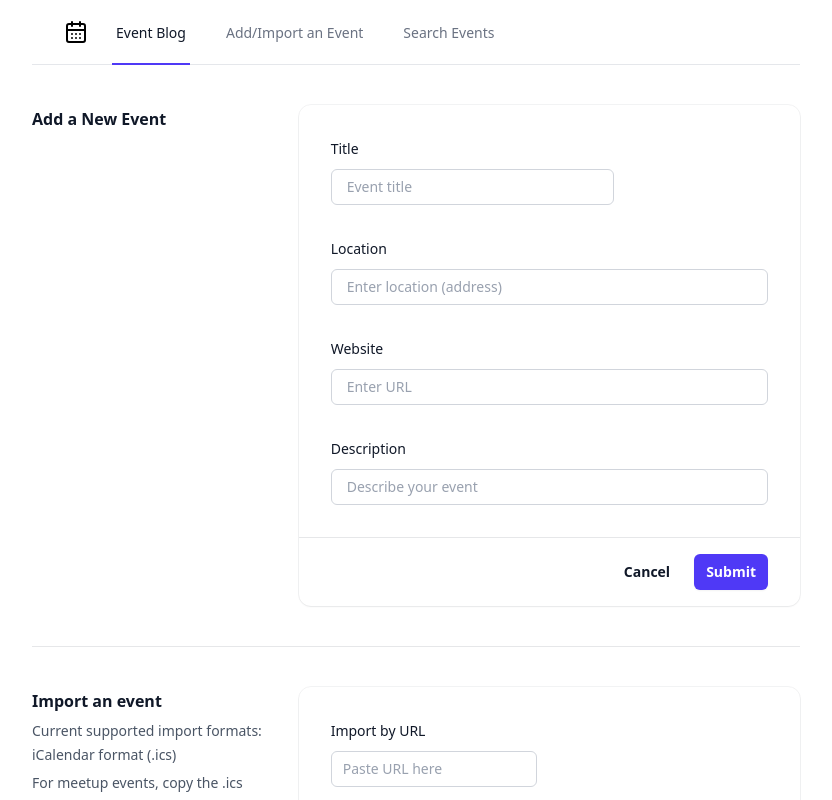
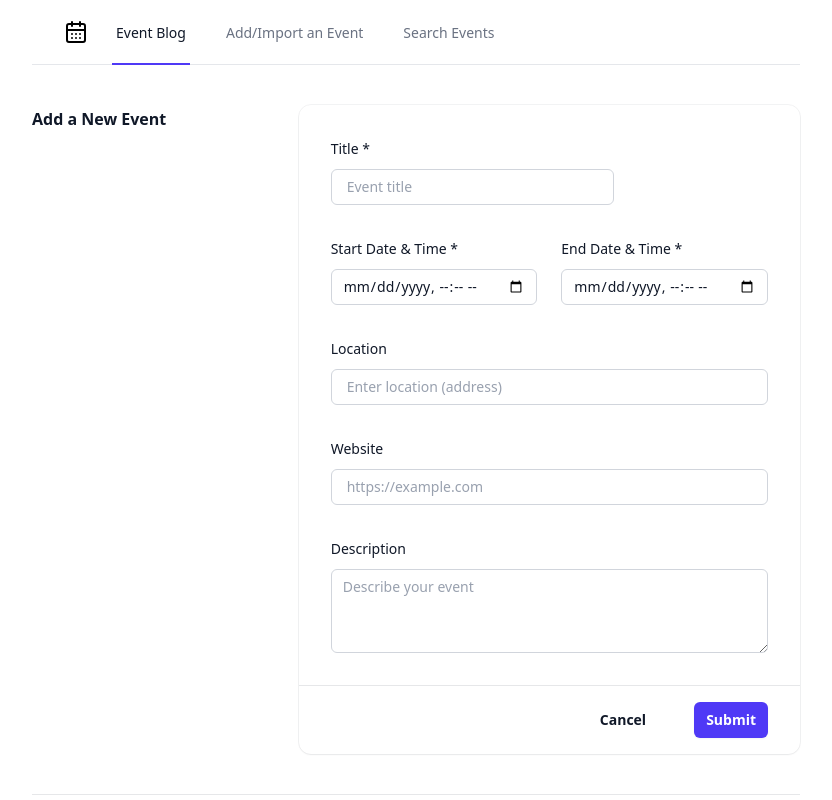
Before and after one commit to Flite999/techpdx-calendar, a Next.js app: page /add-event in a window 1280 px wide. Shown: the top 800 px of the page, without its empty margins (224-1056 px from the left). Built offline with nearby package versions, Linux system fonts and the light colour scheme.

Commit message:
add event functionality

```diff
--- a/package.json
+++ b/package.json
@@ -20,7 +20,8 @@
     "react": "19.1.0",
     "react-dom": "19.1.0",
     "tailwind-merge": "^3.3.1",
-    "tailwindcss-animate": "^1.0.7"
+    "tailwindcss-animate": "^1.0.7",
+    "zod": "^4.1.8"
   },
   "devDependencies": {
     "@eslint/eslintrc": "^3",
--- /dev/null
+++ b/src/app/actions.ts
@@ -0,0 +1,68 @@
+'use server'
+
+export type AddEventState = {
+    message: string;
+    errors: {
+        title?: string[];
+        start_time?: string[];
+        end_time?: string[];
+        location?: string[];
+        website?: string[];
+        description?: string[];
+    };
+};
+
+
+import { z } from 'zod'
+import prisma from '../../lib/prisma'
+
+const schema = z.object({
+    title: z.string({ message: 'Invalid Title' }),
+    start_time: z.string({ message: 'Invalid Date' }),
+    end_time: z.string({ message: 'Invalid Date' }),
+    website: z.string({ message: 'Invalid Website' }),
+    description: z.string({ message: 'Invalid Description' }),
+    location: z.string({ message: 'Invalid Location' })
+})
+
+
+export async function addEventToDB(initialState: any, formData: FormData) {
+    const validatedFields = schema.safeParse({
+        title: formData.get('title'),
+        start_time: formData.get('start_time'),
+        end_time: formData.get('end_time'),
+        website: formData.get('website'),
+        description: formData.get('description'),
+        location: formData.get('location')
+    })
+
+    if (!validatedFields.success) {
+        return {
+            errors: validatedFields.error.flatten().fieldErrors,
+            message: 'Failed to create event. Please check your inputs.'
+        }
+    }
+    try {
+        await prisma.event.create({
+            data: {
+                title: validatedFields.data.title,
+                start_time: new Date(validatedFields.data.start_time),
+                end_time: new Date(validatedFields.data.end_time),
+                website: validatedFields.data.website,
+                description: validatedFields.data.description,
+                location: validatedFields.data.location,
+            },
+        })
+
+        return {
+            message: 'Event created successfully!',
+            errors: {}
+        }
+    } catch (error) {
+        console.error('Database error:', error)
+        return {
+            message: 'Error: Failed to create event.',
+            errors: {}
+        }
+    }
+}
--- a/src/app/add-event/page.tsx
+++ b/src/app/add-event/page.tsx
@@ -1,5 +1,6 @@
 import AddEvent from '../components/AddEvent'
 import ImportEvent from '../components/ImportEvent'
+
 
 export default async function Page() {
     return (
--- a/src/app/components/AddEvent.tsx
+++ b/src/app/components/AddEvent.tsx
@@ -1,31 +1,76 @@
+
+'use client'
+
+
+import { useActionState } from "react"
+import { addEventToDB, AddEventState } from "../actions"
+
+const initialState: AddEventState = {
+    message: '',
+    errors: {}
+};
 
 export default function AddEvent() {
+    const [state, formAction, pending] = useActionState<AddEventState, FormData>(addEventToDB, initialState)
+
     return (
         <div className="grid grid-cols-1 gap-x-8 gap-y-8 py-10 md:grid-cols-3">
             <div className="px-4 sm:px-0">
                 <h2 className="text-base/7 font-semibold text-gray-900 dark:text-white">Add a New Event</h2>
             </div>
-            <form className="bg-white shadow-xs outline outline-gray-900/5 sm:rounded-xl md:col-span-2 dark:bg-gray-800/50 dark:shadow-none dark:-outline-offset-1 dark:outline-white/10">
+            <form action={formAction} className="bg-white shadow-xs outline outline-gray-900/5 sm:rounded-xl md:col-span-2 dark:bg-gray-800/50 dark:shadow-none dark:-outline-offset-1 dark:outline-white/10">
                 <div className="px-4 py-6 sm:p-8">
                     <div className="grid max-w-2xl grid-cols-1 gap-x-6 gap-y-8 sm:grid-cols-6">
                         <div className="sm:col-span-4">
-                            <label htmlFor="username" className="block text-sm/6 font-medium text-gray-900 dark:text-white">
-                                Title
+                            <label htmlFor="title" className="block text-sm/6 font-medium text-gray-900 dark:text-white">
+                                Title *
                             </label>
                             <div className="mt-2">
                                 <div className="flex items-center rounded-md bg-white pl-3 outline-1 -outline-offset-1 outline-gray-300 focus-within:outline-2 focus-within:-outline-offset-2 focus-within:outline-indigo-600 dark:bg-white/5 dark:outline-1 dark:-outline-offset-1 dark:outline-gray-600 dark:focus-within:outline-indigo-500">
                                     <input
-                                        id="username"
-                                        name="username"
+                                        id="title"
+                                        name="title"
                                         type="text"
                                         placeholder="Event title"
                                         className="block min-w-0 grow bg-white py-1.5 pr-3 pl-1 text-base text-gray-900 placeholder:text-gray-400 focus:outline-none sm:text-sm/6 dark:bg-transparent dark:text-white dark:placeholder:text-gray-500"
                                     />
                                 </div>
+                                {state?.errors?.title && <p className="mt-1 text-sm text-red-600">{state?.errors?.title[0]}</p>}
                             </div>
                         </div>
+
+                        <div className="sm:col-span-3">
+                            <label htmlFor="start_time" className="block text-sm/6 font-medium text-gray-900 dark:text-white">
+                                Start Date & Time *
+                            </label>
+                            <div className="mt-2">
+                                <input
+                                    id="start_time"
+                                    name="start_time"
+                                    type="datetime-local"
+                                    className="block w-full rounded-md bg-white py-1.5 px-3 text-base text-gray-900 outline-1 -outline-offset-1 outline-gray-300 placeholder:text-gray-400 focus:outline-2 focus:-outline-offset-2 focus:outline-indigo-600 sm:text-sm/6 dark:bg-white/5 dark:text-white dark:outline-gray-600 dark:placeholder:text-gray-500 dark:focus:outline-indigo-500"
+                                />
+                                {state?.errors?.start_time && <p className="mt-1 text-sm text-red-600">{state.errors.start_time[0]}</p>}
+                            </div>
+                        </div>
+
+                        <div className="sm:col-span-3">
+                            <label htmlFor="end_time" className="block text-sm/6 font-medium text-gray-900 dark:text-white">
+                                End Date & Time *
+                            </label>
+                            <div className="mt-2">
+                                <input
+                                    id="end_time"
+                                    name="end_time"
+                                    type="datetime-local"
+                                    className="block w-full rounded-md bg-white py-1.5 px-3 text-base text-gray-900 outline-1 -outline-offset-1 outline-gray-300 placeholder:text-gray-400 focus:outline-2 focus:-outline-offset-2 focus:outline-indigo-600 sm:text-sm/6 dark:bg-white/5 dark:text-white dark:outline-gray-600 dark:placeholder:text-gray-500 dark:focus:outline-indigo-500"
+                                />
+                                {state?.errors?.end_time && <p className="mt-1 text-sm text-red-600">{state.errors.end_time[0]}</p>}
+                            </div>
+                        </div>
+
                         <div className="col-span-full">
-                            <label htmlFor="about" className="block text-sm/6 font-medium text-gray-900 dark:text-white">
+                            <label htmlFor="location" className="block text-sm/6 font-medium text-gray-900 dark:text-white">
                                 Location
                             </label>
                             <div className="mt-2">
@@ -38,10 +83,12 @@ export default function AddEvent() {
                                         className="block min-w-0 grow bg-white py-1.5 pr-3 pl-1 text-base text-gray-900 placeholder:text-gray-400 focus:outline-none sm:text-sm/6 dark:bg-transparent dark:text-white dark:placeholder:text-gray-500"
                                     />
                                 </div>
+                                {state?.errors?.location && <p className="mt-1 text-sm text-red-600">{state.errors.location[0]}</p>}
                             </div>
                         </div>
+
                         <div className="col-span-full">
-                            <label htmlFor="about" className="block text-sm/6 font-medium text-gray-900 dark:text-white">
+                            <label htmlFor="website" className="block text-sm/6 font-medium text-gray-900 dark:text-white">
                                 Website
                             </label>
                             <div className="mt-2">
@@ -49,27 +96,28 @@ export default function AddEvent() {
                                     <input
                                         id="website"
                                         name="website"
-                                        type="text"
-                                        placeholder="Enter URL"
+                                        type="url"
+                                        placeholder="https://example.com"
                                         className="block min-w-0 grow bg-white py-1.5 pr-3 pl-1 text-base text-gray-900 placeholder:text-gray-400 focus:outline-none sm:text-sm/6 dark:bg-transparent dark:text-white dark:placeholder:text-gray-500"
                                     />
                                 </div>
+                                {state?.errors?.website && <p className="mt-1 text-sm text-red-600">{state.errors.website[0]}</p>}
                             </div>
                         </div>
+
                         <div className="col-span-full">
-                            <label htmlFor="about" className="block text-sm/6 font-medium text-gray-900 dark:text-white">
+                            <label htmlFor="description" className="block text-sm/6 font-medium text-gray-900 dark:text-white">
                                 Description
                             </label>
                             <div className="mt-2">
-                                <div className="flex items-center rounded-md bg-white pl-3 outline-1 -outline-offset-1 outline-gray-300 focus-within:outline-2 focus-within:-outline-offset-2 focus-within:outline-indigo-600 dark:bg-white/5 dark:outline-1 dark:-outline-offset-1 dark:outline-gray-600 dark:focus-within:outline-indigo-500">
-                                    <input
-                                        id="description"
-                                        name="description"
-                                        type="text"
-                                        placeholder="Describe your event"
-                                        className="block min-w-0 grow bg-white py-1.5 pr-3 pl-1 text-base text-gray-900 placeholder:text-gray-400 focus:outline-none sm:text-sm/6 dark:bg-transparent dark:text-white dark:placeholder:text-gray-500"
-                                    />
-                                </div>
+                                <textarea
+                                    id="description"
+                                    name="description"
+                                    rows={3}
+                                    placeholder="Describe your event"
+                                    className="block w-full rounded-md bg-white py-1.5 px-3 text-base text-gray-900 outline-1 -outline-offset-1 outline-gray-300 placeholder:text-gray-400 focus:outline-2 focus:-outline-offset-2 focus:outline-indigo-600 sm:text-sm/6 dark:bg-white/5 dark:text-white dark:outline-gray-600 dark:placeholder:text-gray-500 dark:focus:outline-indigo-500"
+                                />
+                                {state?.errors?.description && <p className="mt-1 text-sm text-red-600">{state.errors.description[0]}</p>}
                             </div>
                         </div>
                     </div>
@@ -78,11 +126,15 @@ export default function AddEvent() {
                     <button type="button" className="text-sm/6 font-semibold text-gray-900 dark:text-white">
                         Cancel
                     </button>
+                    <p aria-live="polite" className={state?.message?.includes('successfully') ? 'text-green-600' : 'text-red-600'}>
+                        {state?.message}
+                    </p>
                     <button
+                        disabled={pending}
                         type="submit"
-                        className="rounded-md bg-indigo-600 px-3 py-2 text-sm font-semibold text-white shadow-xs hover:bg-indigo-500 focus-visible:outline-2 focus-visible:outline-offset-2 focus-visible:outline-indigo-600 dark:bg-indigo-500 dark:shadow-none dark:hover:bg-indigo-400 dark:focus-visible:outline-indigo-500"
+                        className="rounded-md bg-indigo-600 px-3 py-2 text-sm font-semibold text-white shadow-xs hover:bg-indigo-500 focus-visible:outline-2 focus-visible:outline-offset-2 focus-visible:outline-indigo-600 disabled:opacity-50 disabled:cursor-not-allowed dark:bg-indigo-500 dark:shadow-none dark:hover:bg-indigo-400 dark:focus-visible:outline-indigo-500"
                     >
-                        Submit
+                        {pending ? 'Submitting...' : 'Submit'}
                     </button>
                 </div>
             </form>
```
Also changed, not shown: 2 other files (tests, documents, lock files or other folders).
